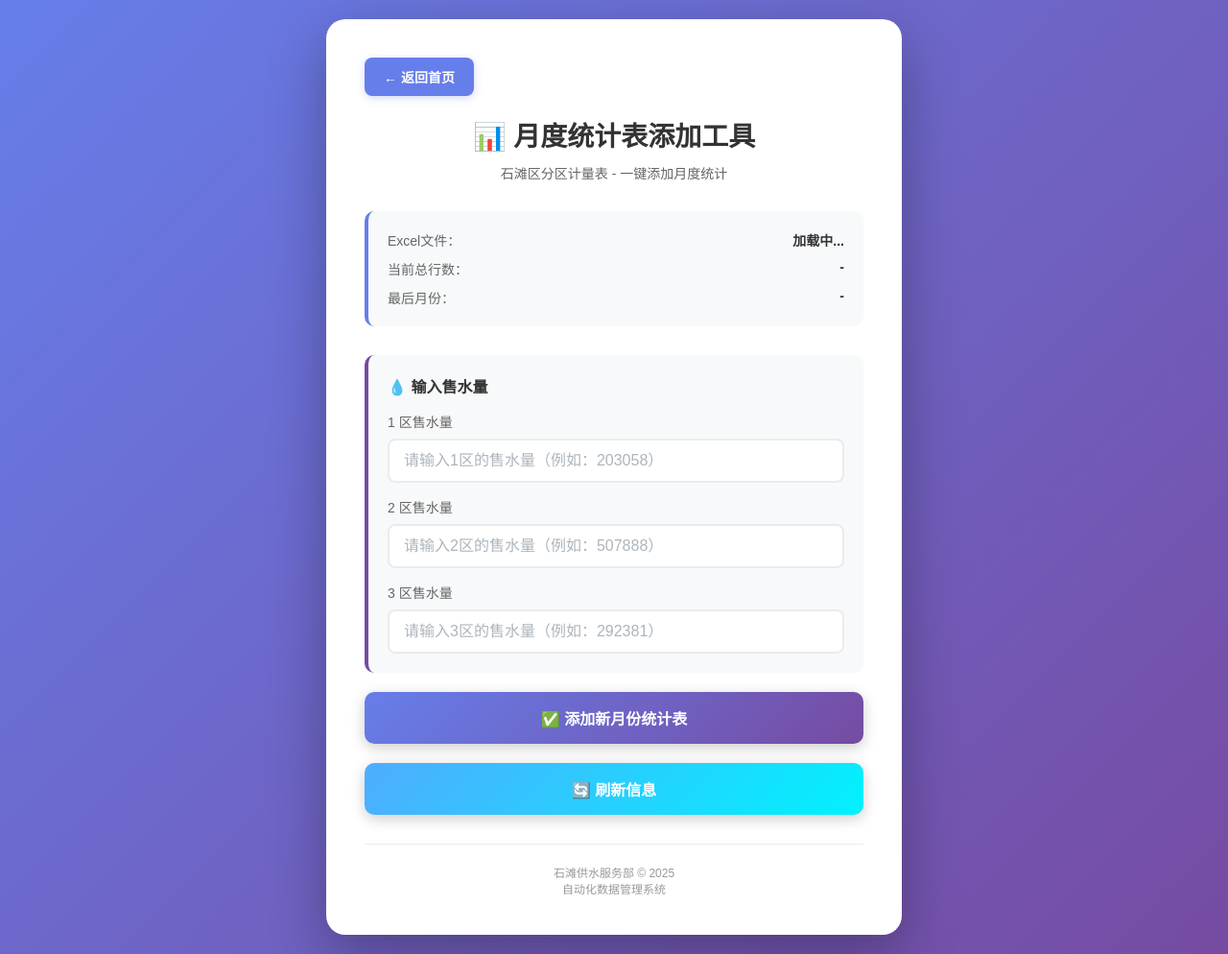
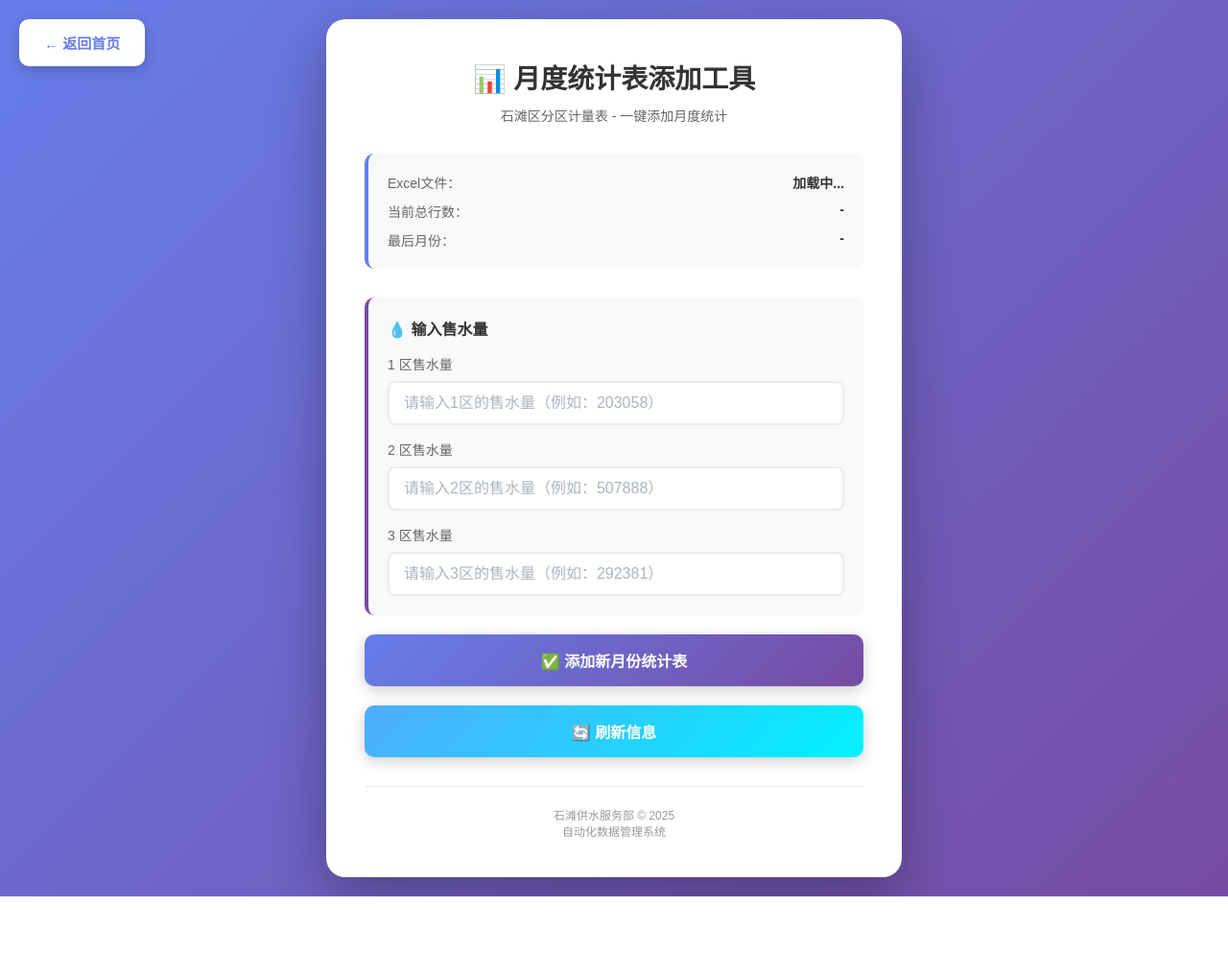
Before and after one commit to jiehuahuang10/getwaterdata, a Flask app: page /summary in a window 1280 px wide. Shown: the whole page at 96% size. After the commit the page ends 934 px from the top, so only its background shows below. Run offline with Flask 3, Linux system fonts and the light colour scheme.

Commit message:
fix: add back button to summary page

```diff
--- a/templates/add_summary.html
+++ b/templates/add_summary.html
@@ -45,23 +45,28 @@
         }
 
         .back-btn {
+            position: fixed;
+            top: 20px;
+            left: 20px;
             display: inline-block;
-            padding: 10px 20px;
-            background: #667eea;
-            color: white;
+            padding: 12px 24px;
+            background: white;
+            color: #667eea;
             text-decoration: none;
-            border-radius: 8px;
-            font-size: 14px;
-            font-weight: 600;
-            margin-bottom: 20px;
+            border-radius: 10px;
+            font-size: 15px;
+            font-weight: 700;
             transition: all 0.3s ease;
-            box-shadow: 0 2px 8px rgba(102, 126, 234, 0.3);
+            box-shadow: 0 4px 15px rgba(0, 0, 0, 0.2);
+            border: 2px solid white;
+            z-index: 1000;
         }
 
         .back-btn:hover {
-            background: #764ba2;
-            transform: translateY(-2px);
-            box-shadow: 0 4px 12px rgba(102, 126, 234, 0.4);
+            background: rgba(255, 255, 255, 0.95);
+            color: #764ba2;
+            transform: translateY(-3px);
+            box-shadow: 0 6px 20px rgba(0, 0, 0, 0.3);
         }
 
         .info-box {
@@ -305,8 +310,8 @@
     </style>
 </head>
 <body>
+    <a href="/" class="back-btn">← 返回首页</a>
     <div class="container">
-        <a href="/" class="back-btn">← 返回首页</a>
         <h1>📊 月度统计表添加工具</h1>
         <p class="subtitle">石滩区分区计量表 - 一键添加月度统计</p>
 
```
